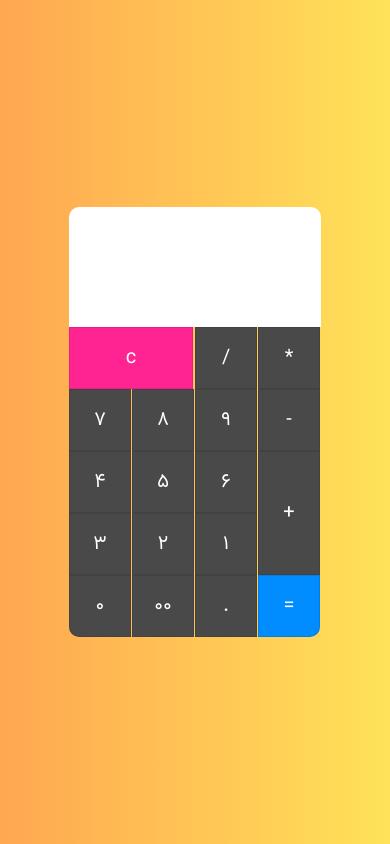
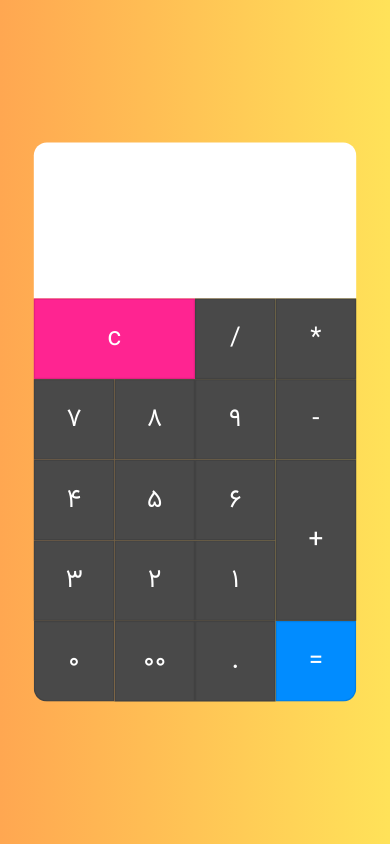
Before and after one commit to mmasoudih/javascript-calculator, a plain HTML site: page index.html in a window 390 px wide. Drawn offline with Linux system fonts and the light colour scheme.

Commit message:
fix bug in phone

```diff
--- a/assets/main.css
+++ b/assets/main.css
@@ -16,9 +16,12 @@ body {
     justify-content: center;
     align-items: center;
     height: 100vh;
-    background: #ffe259;  /* fallback for old browsers */
-background: -webkit-linear-gradient(to right, #ffa751, #ffe259);  /* Chrome 10-25, Safari 5.1-6 */
-background: linear-gradient(to right, #ffa751, #ffe259); /* W3C, IE 10+/ Edge, Firefox 16+, Chrome 26+, Opera 12+, Safari 7+ */
+    background: #ffe259;
+    /* fallback for old browsers */
+    background: -webkit-linear-gradient(to right, #ffa751, #ffe259);
+    /* Chrome 10-25, Safari 5.1-6 */
+    background: linear-gradient(to right, #ffa751, #ffe259);
+    /* W3C, IE 10+/ Edge, Firefox 16+, Chrome 26+, Opera 12+, Safari 7+ */
 
     font-family: "Vazir-Persian";
     font-size: 20px;
@@ -27,6 +30,7 @@ background: linear-gradient(to right, #ffa751, #ffe259); /* W3C, IE 10+/ Edge, F
 .calculator {
     position: relative;
     display: grid;
+
 }
 
 .calculator .value {
@@ -76,3 +80,12 @@ background: linear-gradient(to right, #ffa751, #ffe259); /* W3C, IE 10+/ Edge, F
 .calculator span.zero {
     border-bottom-left-radius: 10px;
 }
+
+@media only screen and (max-width: 400px) {
+    .calculator {
+        transform: scale(1.3);
+    }
+    .calculator .value{
+        font-size: 16px;
+    }
+}
```
